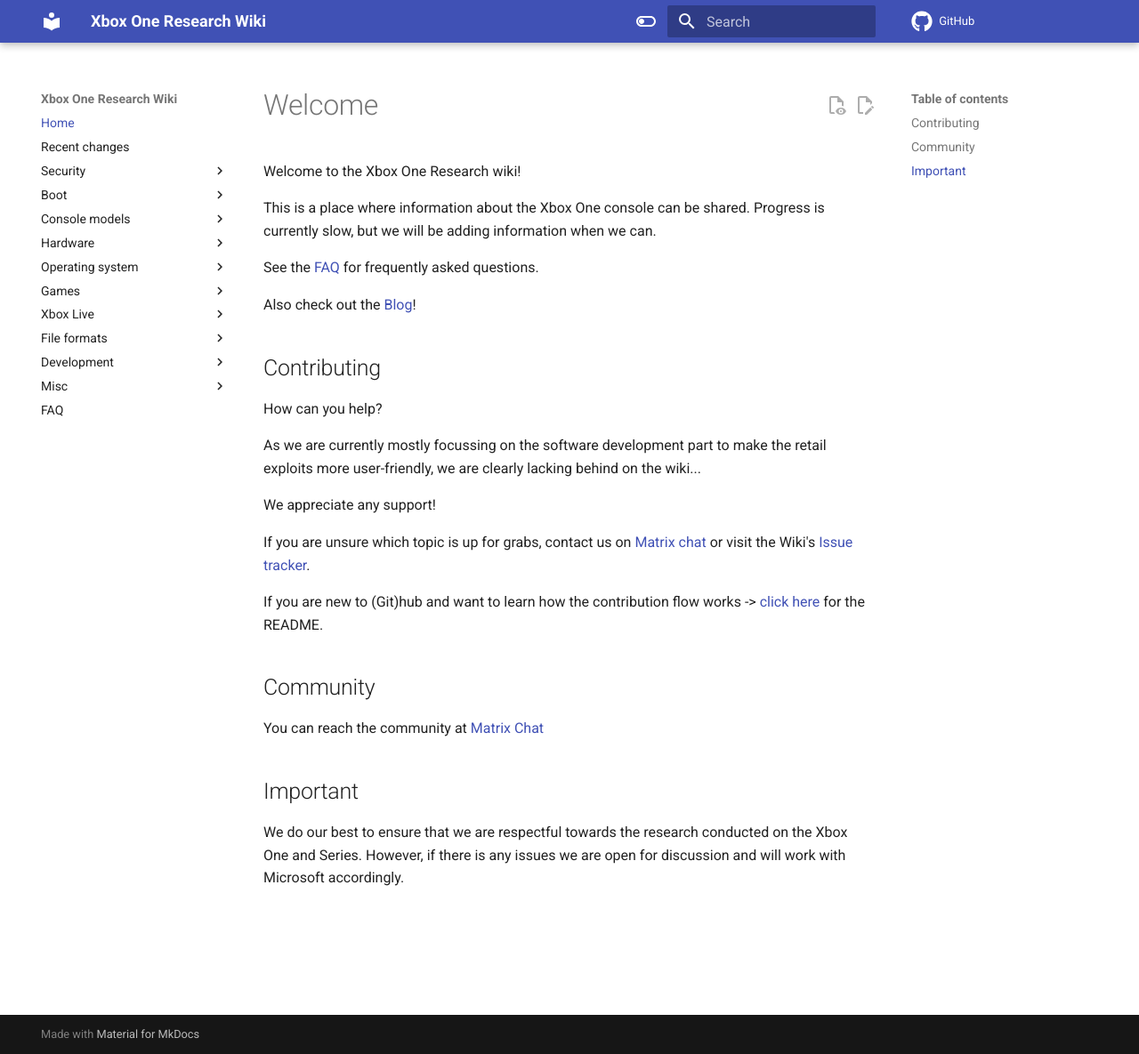
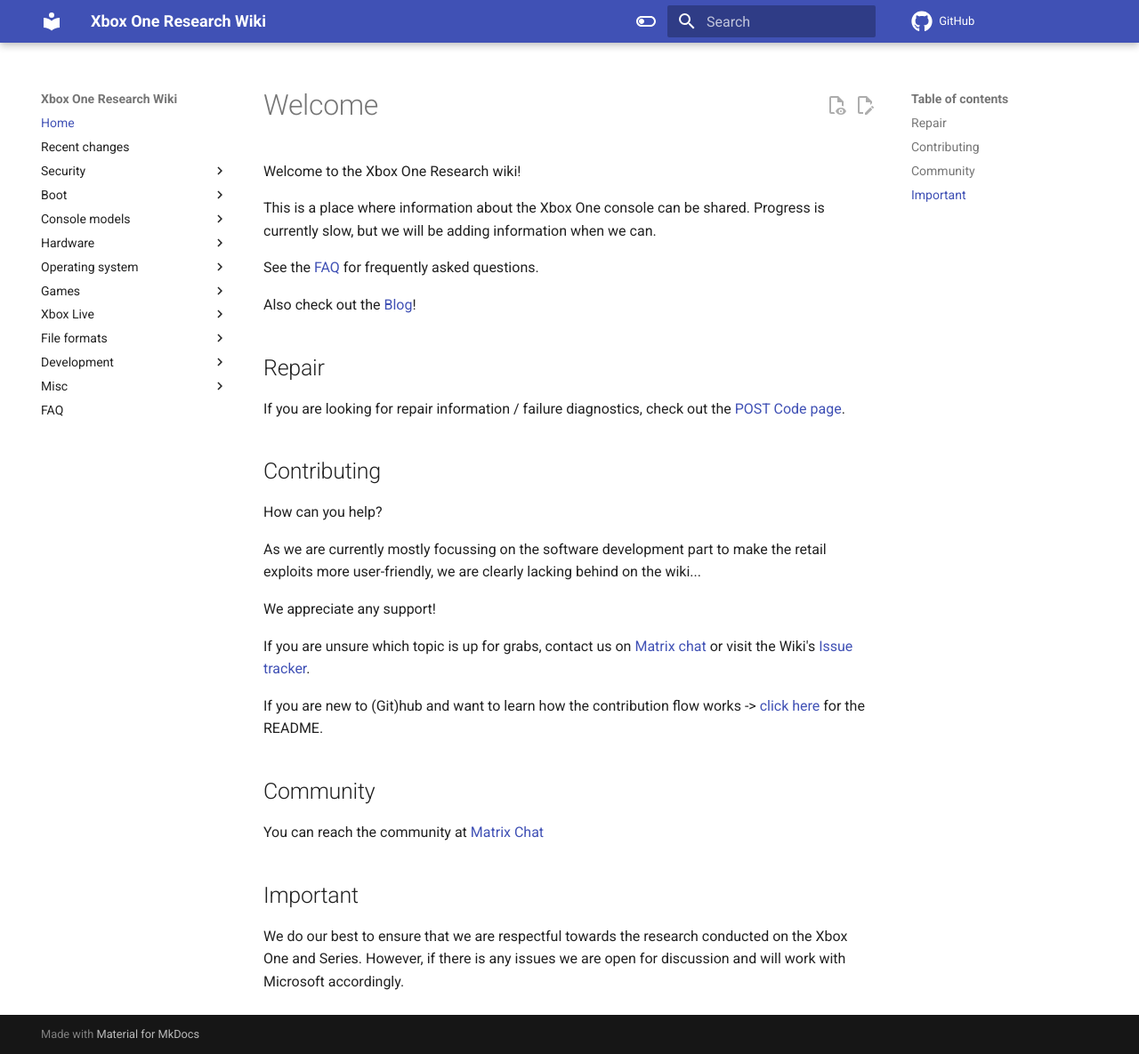
Before and after one commit to xboxoneresearch/wiki, an MkDocs documentation site: the page built from docs/index.md, in a window 1280 px wide and 1185 px high. Shown: the whole window at 89% size. Built offline with MkDocs 1.6.1 and Material for MkDocs 9.7.7, drawn with Linux system fonts in a browser that asks for light colours; comment, search, counter and statistics services are not loaded.

Commit message:
post: Update the POST code page and index

```diff
--- a/docs/index.md
+++ b/docs/index.md
@@ -10,6 +10,10 @@
 See the [FAQ](faq.md) for frequently asked questions.
 
 Also check out the [Blog](https://xboxoneresearch.github.io/)!
+
+## Repair
+
+If you are looking for repair information / failure diagnostics, check out the [POST Code page](./hardware/post.md).
 
 ## Contributing
 
```
Also changed, not shown: docs/hardware/post.md (+6 -1 lines).
